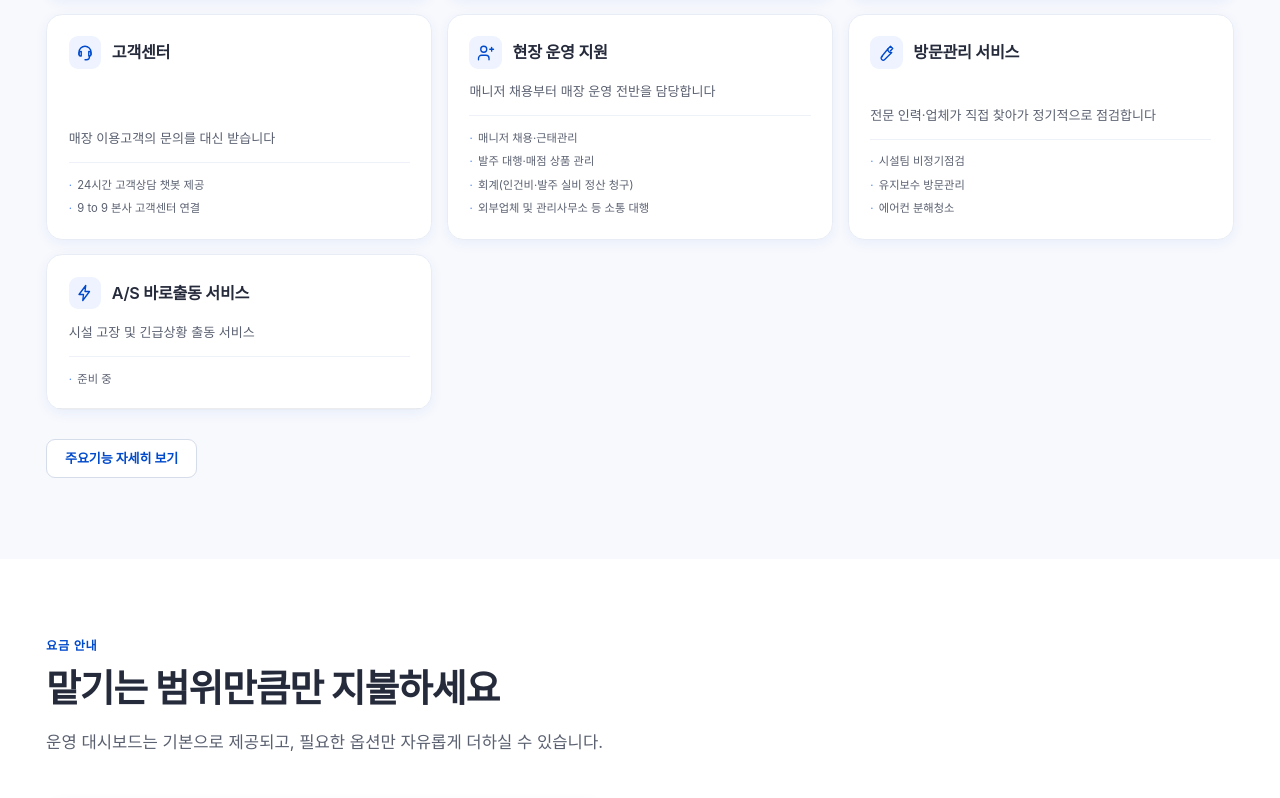
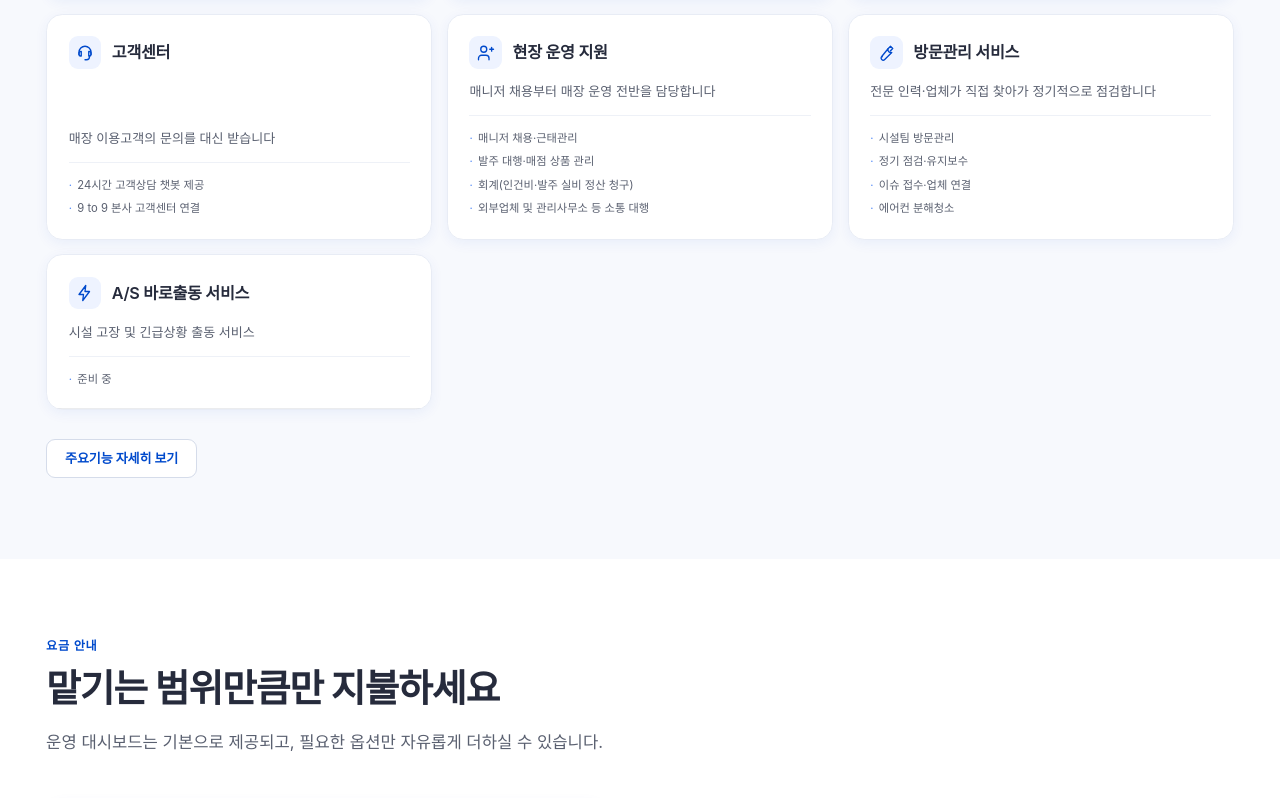
Before and after one commit to uriggiri-inc/bahnauto, a Next.js app: page / in a window 1280 px wide. Shown: the part 2700-3498 px from the top of the page. Built offline with nearby package versions, Linux system fonts and the light colour scheme; a web font is replaced by a local one.

Commit message:
같은 기능을 두 가지로 설명하던 곳 두 군데를 맞췄습니다 (#39)

```diff
--- a/src/content/feature-details.ts
+++ b/src/content/feature-details.ts
@@ -20,27 +20,37 @@
  * | ① 도입 효과 | 4개(기한 관리) | 4개 — 넷째가 **법적 요건 유지** 로 바뀌었다 |
  * | ② ③ ⑤ ⑥ | 내가 문서에서 옮겨 쓴 카피 | **전부 HTML 문장으로 교체** |
  * | ③ 그룹 | 둘(온라인 채널·월간 리포트) | **하나** — `KEY FEATURES` 에 카드 7장 |
- * | ④ 칩 | 24시간 챗봇·9 to 9 | **매장 이용고객 전용 채널·오전 9시 ~ 오후 9시 운영·방문관리서비스 연계** |
+ * | ④ 칩 | 24시간 챗봇·9 to 9 | **매장 이용고객 전용 채널·오전 9시 ~ 오후 9시 운영·방문관리서비스 연계** (2026-09-08 에 다시 바뀌었다 — 아래 "고객센터 운영 시간") |
  * | ⑤ ⑥ 눈썹 | FIELD OPERATION · VISIT CARE | **ON-SITE OPERATION SUPPORT · ON-SITE VISIT SERVICE** |
  * | ⑥ 오픈 예정 띠 | 있었다(2026년 11월) | **없다** — HTML 에 그 블록이 없다 |
  * | ⑦ | 준비 중 | **오픈 예정** · 전용 CTA(오픈 알림 받기 / 다른 기능 보기) |
  *
- * ⚠️ **⑥ 방문관리 서비스의 "2026년 11월 오픈 예정" 띠가 사라졌다.** 2026-08-27 에
- *    사용자 지시로 넣었던 것인데 이 HTML 에는 그 블록이 없다. 서비스 제공 가능
- *    여부를 말하는 문장이므로 임의로 살려 두지 않고 **HTML 을 따랐다.** 아직 열지
- *    않았다면 이 항목의 `notice` 를 되살려야 한다.
+ * **⑥ 방문관리 서비스의 "2026년 11월 오픈 예정" 띠는 없는 것이 맞다 (2026-09-08 확정).**
+ * 2026-08-27 에 사용자 지시로 넣었다가 이 HTML 에 그 블록이 없어 뺐고, 한동안
+ * "아직 열지 않았다면 되살려야 한다" 는 미해결 메모로 남아 있었다. 방문관리는
+ * **제공 중**임이 확인돼(2026-09-08 실제 이용 점주 후기 게재, 같은 날 `faq.ts` 의
+ * 오픈 예정 문장 두 줄 제거) 그 조건이 해소됐다. **`notice` 를 되살리지 않는다.**
+ * ⚠️ ⑦ A/S 바로출동은 다르다 — 그쪽은 지금도 오픈 전이고 `notice` 가 살아 있다.
  *
  * ── 시안의 수치 배지 — 넣지 않는다 (사용자 지시 2026-08-18) ──
  * 시안(목업)에는 도넛 그래픽 위에 `체크리스트 92% 완료`·`평균 응대 1분 이내`·
  * `순매출 전월대비 +34.4%` 같은 **수치 배지**가 붙어 있다. 8/18 에 사용자 지시로
  * 통째로 삭제했다(필드·컴포넌트·값 모두). 다시 넣을 일이 생기면 처음부터 만든다.
  *
- * ── 고객센터 운영 시간 (2026-08-28 현재 상태) ──
- * ⚠️ 이 HTML 은 ④ 를 **"오전 9시 ~ 오후 9시 운영"** 으로 적고 챗봇의 24시간 언급을
- *    뺐다. 반면 홈 카드의 포함 항목(`features.ts`)은 담당자 `.docx` 를 따라
- *    **"24시간 고객상담 챗봇 제공"** 이다. 두 문서가 서로 다르다. 각각의 정본을
- *    그대로 두었으므로 **같은 기능이 화면 두 곳에서 다르게 읽힌다** — 어느 쪽이
- *    맞는지 확인해서 한쪽을 고쳐야 한다.
+ * ── 고객센터 운영 시간 — 해소됨 (2026-09-08) ──
+ * 두 표기는 **둘 다 맞다.** 챗봇이 24시간, 본사 고객센터 연결이 9 to 9 다
+ * (`plans.ts` 의 `24시간 챗봇 + 9 to 9 본사 고객센터` 가 정본이고, 그 파일의
+ * 주석이 갈렸던 표기를 해소한다고 명시하고 있다).
+ *
+ * 정본 HTML 은 ④ 칩에 **9 to 9 만** 적고 챗봇의 24시간 언급을 뺐다. 그 절반만
+ * 옮겨 놓았더니 같은 페이지의 `sub`("매니저가 없는 시간에도 응대 공백이 생기지
+ * 않게 합니다")와 어긋났다 — 9시~21시만 운영하면 밤에 공백이 생긴다. 그 공백을
+ * 메우는 것이 24시간 챗봇이다. 그래서 ④ 칩을 **네 개로 늘려 두 사실을 함께**
+ * 적었다(`features.ts`·`plans.ts` 와 같은 그림).
+ *
+ * ⚠️ 이 한 항목은 HTML 정본을 글자 그대로 따르지 않는다 — 빠진 사실을 되살린
+ *    것이고, 새 사실을 지어낸 것이 아니다. 다음 전달본이 오면 이 문단을 함께
+ *    확인한다.
  */
 
 export type DetailCard = { title: string; body: string };
@@ -339,13 +349,19 @@ export const FEATURE_DETAILS: readonly FeatureDetail[] = [
   /* ═══ ④ 고객센터 ═══════════════════════════════════════════════
      캡처가 없다. 확보한 챗봇 캡처는 **매니저** 문의 대화라 여기 쓰면 다른 것을
      보여주는 셈이 된다(① 슬라이드에 있다).
-     ⚠️ 운영 시간 표기가 홈 카드와 다르다 — 파일 머리 주석 참고. */
+     운영 시간 칩은 홈 카드(`features.ts`)·요금 구성표(`plans.ts`)와 같은 두 사실을
+     적는다 — 챗봇 24시간, 본사 고객센터 연결 9 to 9. 파일 머리 주석 참고. */
   {
     key: "customer-center",
     eyebrow: "CUSTOMER SERVICE",
     headline: ["고객 응대는 저희가,", "사장님은 매장 운영만"],
     sub: "무인매장 이용 고객의 문의를 대신 응대해, 매니저가 없는 시간에도 응대 공백이 생기지 않게 합니다.",
-    chips: ["매장 이용고객 전용 채널", "오전 9시 ~ 오후 9시 운영", "방문관리서비스 연계"],
+    chips: [
+      "매장 이용고객 전용 채널",
+      "24시간 고객상담 챗봇",
+      "9 to 9 본사 고객센터 연결(오전 9시~오후 9시)",
+      "방문관리서비스 연계",
+    ],
     groups: [
       {
         labelEn: "KEY FEATURES",
@@ -420,8 +436,13 @@ export const FEATURE_DETAILS: readonly FeatureDetail[] = [
   },
 
   /* ═══ ⑥ 방문관리 서비스 ═════════════════════════════════════════
-     ⚠️ 오픈 예정 띠(`notice`)가 없다. 정본 HTML 에 그 블록이 없기 때문이다 —
-        파일 머리 주석의 경고 참고. */
+     오픈 예정 띠(`notice`)를 두지 않는다. 정본 HTML 에 그 블록이 없고, 방문관리는
+     제공 중임이 2026-09-08 에 확정됐다 — 파일 머리 주석 참고.
+
+     아래 카드가 말하듯 이 서비스는 **정기 점검**(정기 시설관리·비수기 냉난방
+     점검·에어컨 분해청소)과 **요청 기반 대응**(이슈 접수·업체 연결)이 함께 있다.
+     `features.ts` 의 `bullets` 와 `plans.ts` 의 `includes` 도 같은 그림을 그린다.
+     ⚠️ 점검 **주기**(분기·월 등)를 말한 정본이 없다. 어디에도 적지 않는다. */
   {
     key: "visit-care",
     eyebrow: "ON-SITE VISIT SERVICE",
--- a/src/content/features.ts
+++ b/src/content/features.ts
@@ -32,10 +32,17 @@
  *    카피의 정본이다(사용자 지시). 이름은 홈 카드·사이드바·요금 옵션 목록에
  *    함께 나오므로 세 곳이 한 번에 바뀐다.
  *
- * ⚠️ 아래 `bullets` 는 **`.docx` 정본**이고 상세 페이지 카피는 **HTML 정본**이다.
- *    두 문서가 ④ 고객센터에서 어긋난다 — 여기는 "24시간 고객상담 챗봇 제공",
- *    HTML 은 "오전 9시 ~ 오후 9시 운영". 확인해서 한쪽을 고쳐야 한다
- *    (`feature-details.ts` 머리 주석에 같은 경고를 적어 두었다).
+ * 아래 `bullets` 는 **`.docx` 정본**이고 상세 페이지 카피는 **HTML 정본**이다.
+ * 두 문서가 서로 절반씩만 적어 화면이 갈려 보이던 두 곳을 2026-09-08 에 맞췄다:
+ *
+ * | 어디 | 무엇이 갈렸나 | 어떻게 맞췄나 |
+ * |---|---|---|
+ * | ④ 고객센터 | 여기는 "24시간 고객상담 챗봇 제공", HTML 은 "오전 9시 ~ 오후 9시 운영" | **둘 다 맞다** — 챗봇 24시간, 본사 연결 9 to 9(`plans.ts` 확정). 여기는 그대로 두고 `feature-details.ts` 칩에 두 사실을 함께 넣었다 |
+ * | ⑥ 방문관리 | `summary` 는 "정기적으로", `bullets` 는 "비정기점검" — **한 카드 안에서** 어긋났다 | 상세 페이지 카드가 정기 점검과 요청 기반 대응을 **둘 다** 적고 있다. `bullets` 를 그 두 가지가 보이게 고쳤다(아래) |
+ *
+ * ⚠️ 방문관리 점검 **주기**(분기·월 등)를 명시한 정본은 어디에도 없다. 후기에
+ *    주기를 말한 문장이 있어도 그것은 점주 진술이지 서비스 사양이 아니다 —
+ *    사이트 카피에 옮기지 않는다.
  *
  * ⚠️ 여기 값은 더미가 아니다. `dummy.ts` 게이트와 무관하게 항상 노출된다.
  *    금액은 이 파일에 두지 않는다 — 요금은 `plans.ts` 가 정본이다.
@@ -114,10 +121,22 @@ export const FEATURES: readonly Feature[] = [
     icon: "manager",
   },
   {
+    /*
+      `bullets` 는 2026-09-08 에 손봤다. `.docx` 는 "시설팀 비정기점검 / 유지보수
+      방문관리 / 에어컨 분해청소" 였는데 바로 위 `summary` 의 "정기적으로" 와
+      한 카드 안에서 어긋났다. 상세 페이지(`feature-details.ts`)를 보면 둘 다
+      실재한다 — `정기 시설관리` 카드와 `이슈 접수·업체 연결` 카드다. 그래서
+      정기 쪽을 살리고 요청 기반 쪽을 상세 카드 제목 그대로 한 줄 추가했다.
+      문구는 전부 다른 파일에서 가져온 것이다:
+        · "시설팀 방문관리"     ← plans.ts  PLAN_COMPOSITION visit-care
+        · "정기 점검·유지보수"  ← feature-details.ts ⑥ 칩
+        · "이슈 접수·업체 연결" ← feature-details.ts ⑥ 핵심 기능 카드 제목
+      ⚠️ 주기(분기·월 등)는 적지 않는다 — 머리 주석 참고.
+    */
     key: "visit-care",
     title: "방문관리 서비스",
     summary: "전문 인력·업체가 직접 찾아가 정기적으로 점검합니다",
-    bullets: ["시설팀 비정기점검", "유지보수 방문관리", "에어컨 분해청소"],
+    bullets: ["시설팀 방문관리", "정기 점검·유지보수", "이슈 접수·업체 연결", "에어컨 분해청소"],
     icon: "dispatch",
   },
   {
```
Also changed, not shown: src/content/plans.ts (+9 -3 lines).
